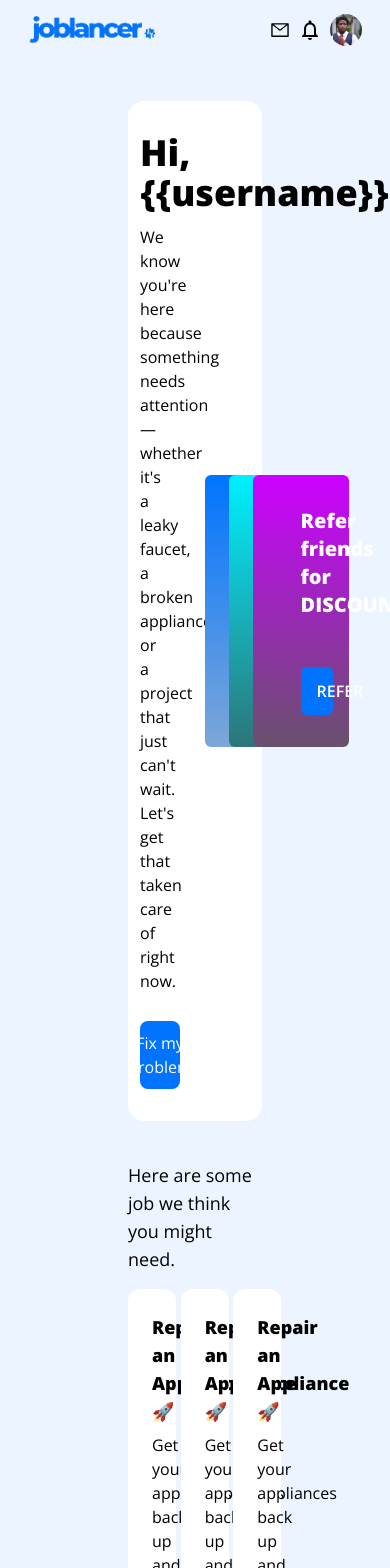
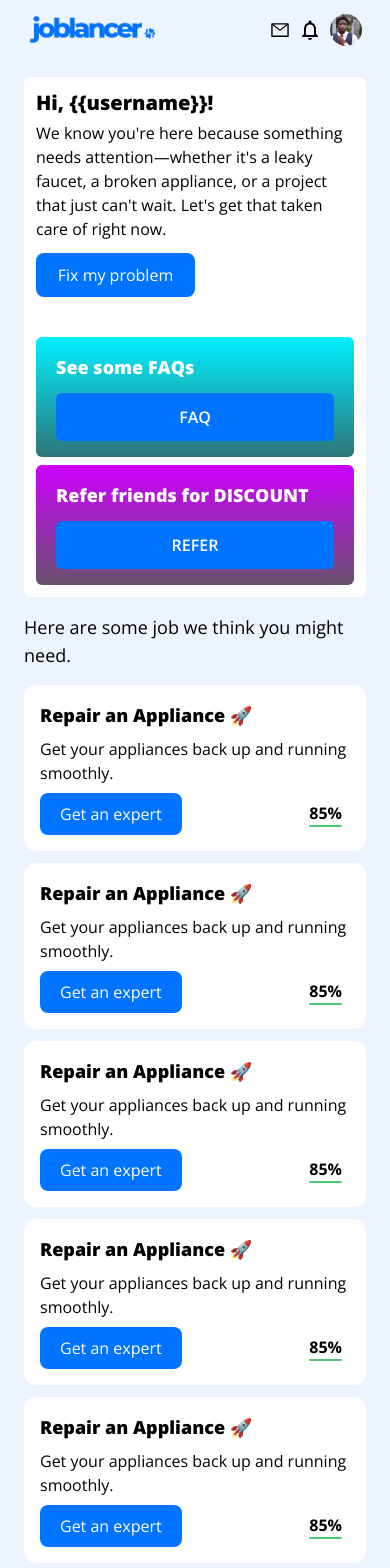
Before and after one commit to codedcontent/joblancer, a Next.js app: page /dashboard/buyer in a window 390 px wide. Shown: the top 1568 px of the page. Built offline with nearby package versions, Linux system fonts and the light colour scheme.

Commit message:
Made suggested jobs UI of the buyer dashboard responsive

```diff
--- a/src/app/dashboard/buyer/IntroCTACards.tsx
+++ b/src/app/dashboard/buyer/IntroCTACards.tsx
@@ -18,10 +18,10 @@ const IntroCTACards = ({
 }: Props) => {
   return (
     <div
-      className={`px-12 py-8 rounded-md flex flex-col justify-center items-start gap-12 ${ctaColor}`}
+      className={`lg:px-12 px-5 lg:py-8 py-4 rounded-md flex flex-col justify-center items-start lg:gap-12 gap-3 ${ctaColor}`}
     >
       <div className="space-y-1">
-        <p className="font-black text-xl text-white">{title}</p>
+        <p className="font-black lg:text-xl text-lg text-white">{title}</p>
 
         {/* <p className="font-extralight">{description}</p> */}
       </div>
--- a/src/app/dashboard/buyer/IntroContent.tsx
+++ b/src/app/dashboard/buyer/IntroContent.tsx
@@ -5,10 +5,12 @@ import IntroCTACards from "./IntroCTACards";
 
 const IntroContent = () => {
   return (
-    <div className="p-8 w-full bg-white rounded-2xl flex justify-center items-center gap-10">
+    <div className="lg:p-8 p-3 w-full bg-white lg:rounded-2xl rounded-lg flex md:flex-row flex-col justify-center items-center lg:gap-10 gap-4">
       {/* Hi Intro */}
-      <div className="space-y-3 w-[35%]">
-        <h1 className="text-4xl font-black">Hi, {"{{username}}"}!</h1>
+      <div className="lg:space-y-3 space-y-1 lg:w-[35%] w-full">
+        <h1 className="lg:text-4xl text-xl font-black">
+          Hi, {"{{username}}"}!
+        </h1>
 
         <p className="font-light">
           We know you're here because something needs attention—whether it's a
@@ -16,13 +18,14 @@ const IntroContent = () => {
           Let's get that taken care of right now.
         </p>
 
-        <div className="w-1/2 pt-4">
+        <div className="w-1/2 lg:pt-4 pt-2">
           <CustomButton title="Fix my problem" loading={false} />
         </div>
       </div>
 
       {/* Other CTAs */}
-      <div className="w-[65%] grid grid-cols-3 gap-6">
+      <div className="lg:w-[65%] w-full grid md:grid-cols-3 grid-cols-1 lg:gap-6 gap-2 lg:mt-0 mt-6">
+        <div className="md:flex hidden">
           <IntroCTACards
             ctaTitle="Search"
             ctaColor="bg-gradient-to-b from-[#0074FF] to-[#7DA7D8]"
@@ -30,6 +33,7 @@ const IntroContent = () => {
             title="Find a FIXER"
             description="The SEARCH route opens up the AI prompter where they can describe their problem."
           />
+        </div>
         {/* TODO: The SEARCH route opens up the AI prompter where they can describe their problem. */}
 
         <IntroCTACards
--- a/src/app/dashboard/buyer/SuggestedJobsCard.tsx
+++ b/src/app/dashboard/buyer/SuggestedJobsCard.tsx
@@ -16,7 +16,7 @@ const SuggestedJobsCard = ({
   title,
 }: Props) => {
   return (
-    <div className="w-full bg-white p-6 rounded-xl space-y-2">
+    <div className="w-full bg-white lg:p-6 p-4 rounded-xl space-y-2">
       <p className="font-black text-lg">{title}</p>
 
       <p className="font-extralight">{description}</p>
@@ -26,8 +26,11 @@ const SuggestedJobsCard = ({
           <LinkButton buttonLink={jobLink} title="Get an expert" />
         </div>
 
-        <div className="rounded-full p-2">
+        <div className="rounded-full p-2 relative">
           <p className="font-bold">{matchConfidence}%</p>
+          <div
+            className={`w-[${matchConfidence}%] h-0.5 bg-success rounded-full`}
+          ></div>
         </div>
       </div>
     </div>
--- a/src/app/dashboard/buyer/page.tsx
+++ b/src/app/dashboard/buyer/page.tsx
@@ -4,19 +4,19 @@ import SuggestedJobsCard from "./SuggestedJobsCard";
 
 const BuyerDashboardPage = () => {
   return (
-    <div className="px-32 m-auto pt-10">
+    <div className="lg:px-32 md:px-20 px-6 m-auto lg:pt-10 pt-4">
       {/* Intro Content */}
       <IntroContent />
 
       {/* Suggested Jobs */}
-      <div className="mt-10">
+      <div className="lg:mt-10 mt-4">
         {/* Intro text */}
         <p className="text-lg mb-4">
           Here are some job we think you might need.
         </p>
 
         {/* Suggested Jobs Card */}
-        <div className="w-full grid grid-cols-3 gap-6">
+        <div className="w-full grid lg:grid-cols-3 grid-cols-1 lg:gap-6 gap-3">
           {Array(10)
             .fill(0)
             .map((_, index) => {
```
Lines whose indentation alone changed are shown as unchanged.
